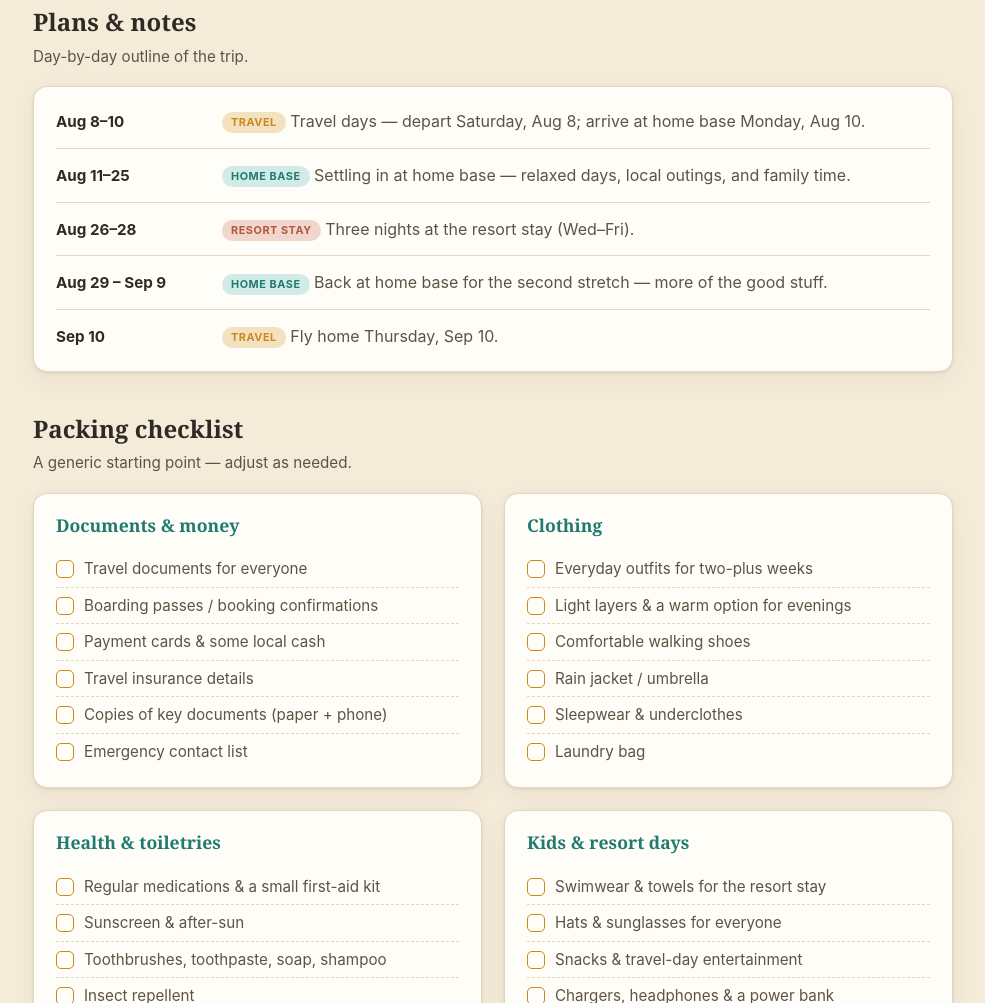
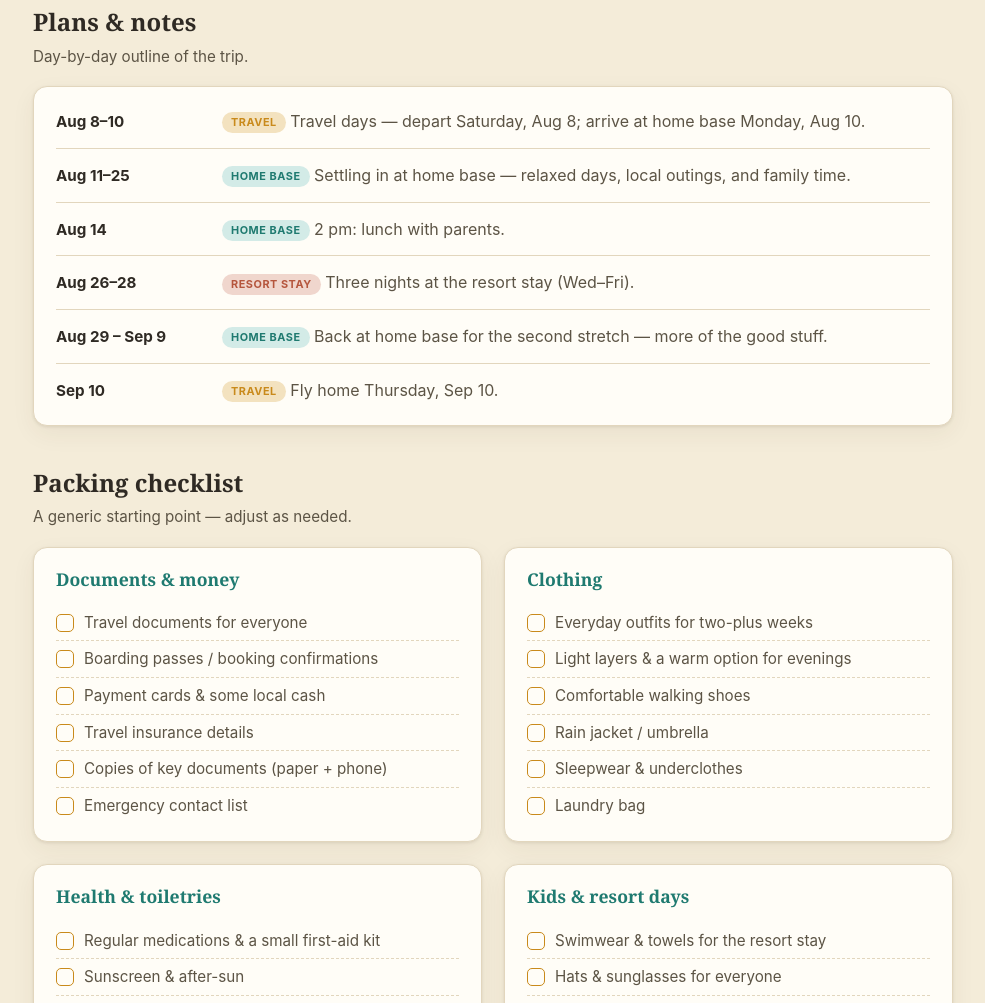
Before and after one commit to samsul85/Summer-trip-2026, a plain HTML site: page index.html in a window 1280 px wide. Shown: the part 911-1914 px from the top of the page, without its empty margins (147-1132 px from the left). Drawn offline with Linux system fonts and the light colour scheme.

Commit message:
Add event: Aug 14 lunch with parents

```diff
--- a/index.html
+++ b/index.html
@@ -236,6 +236,7 @@
     <div class="plan">
       <div class="row"><div class="when">Aug 8&ndash;10</div><div class="what"><span class="tag travel">Travel</span> Travel days &mdash; depart Saturday, Aug 8; arrive at home base Monday, Aug 10.</div></div>
       <div class="row"><div class="when">Aug 11&ndash;25</div><div class="what"><span class="tag home">Home base</span> Settling in at home base &mdash; relaxed days, local outings, and family time.</div></div>
+      <div class="row"><div class="when">Aug 14</div><div class="what"><span class="tag home">Home base</span> 2 pm: lunch with parents.</div></div>
       <div class="row"><div class="when">Aug 26&ndash;28</div><div class="what"><span class="tag resort">Resort stay</span> Three nights at the resort stay (Wed&ndash;Fri).</div></div>
       <div class="row"><div class="when">Aug 29 &ndash; Sep 9</div><div class="what"><span class="tag home">Home base</span> Back at home base for the second stretch &mdash; more of the good stuff.</div></div>
       <div class="row"><div class="when">Sep 10</div><div class="what"><span class="tag travel">Travel</span> Fly home Thursday, Sep 10.</div></div>
```
